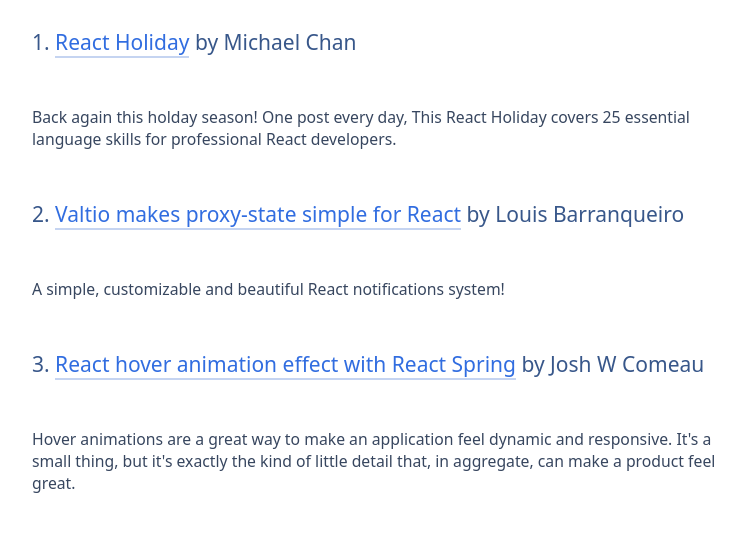
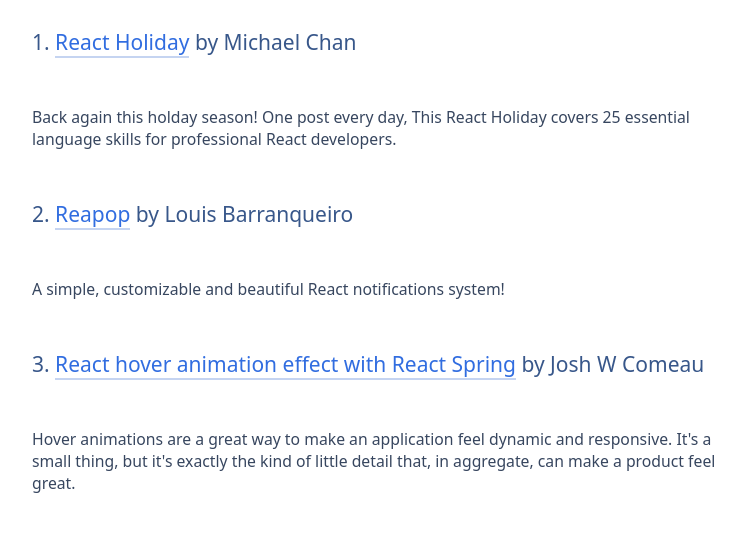
Before and after one commit to siddharthkp/tinyreact.email, a Gatsby site: page /2020-12-08/ in a window 1280 px wide. Shown: the part 264-800 px from the top of the page, without its empty margins (258-1003 px from the left). Built offline with nearby package versions, Linux system fonts and the light colour scheme; Gatsby itself is replaced by a stand-in of ours.

Commit message:
fix title

```diff
--- a/content/2020-12-08.md
+++ b/content/2020-12-08.md
@@ -6,7 +6,7 @@
 
 Back again this holday season! One post every day, This React Holiday covers 25 essential language skills for professional React developers.
 
-### 2. [Valtio makes proxy-state simple for React](https://github.com/LouisBarranqueiro/reapop) by Louis Barranqueiro
+### 2. [Reapop](https://github.com/LouisBarranqueiro/reapop) by Louis Barranqueiro
 
 A simple, customizable and beautiful React notifications system!
 
```
